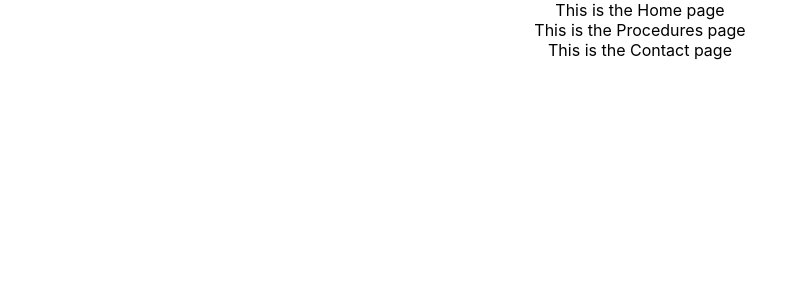
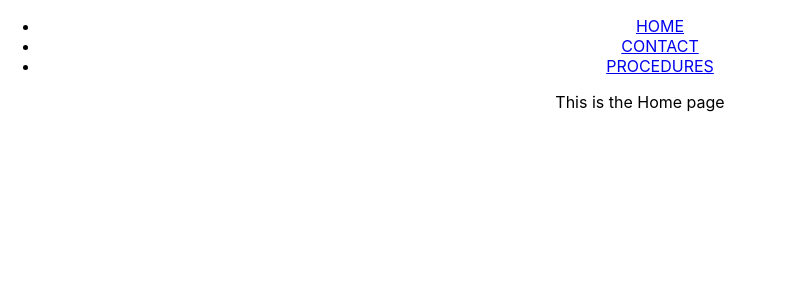
Before and after one commit to sschneeberg/react-dentist, a React (Create React App) app: page / in a window 1280 px wide. Shown: the top 300 px of the page, without its empty margins (0-785 px from the left). Built offline with nearby package versions, Linux system fonts and the light colour scheme.

Commit message:
Add routes

```diff
--- a/package.json
+++ b/package.json
@@ -8,6 +8,7 @@
     "@testing-library/user-event": "^12.5.0",
     "react": "^17.0.1",
     "react-dom": "^17.0.1",
+    "react-router-dom": "^5.2.0",
     "react-scripts": "4.0.1",
     "web-vitals": "^0.2.4"
   },
--- a/src/App.js
+++ b/src/App.js
@@ -1,15 +1,31 @@
-import './App.css';
+import { BrowserRouter, Route } from 'react-router-dom';
 import Home from './Components/Home';
 import Procedures from './Components/Procedures';
 import Contact from './Components/Contact';
+import './App.css';
 
 function App() {
     return (
-        <div className="App">
-            <Home />
-            <Procedures />
-            <Contact />
-        </div>
+        <BrowserRouter>
+            <div className="App">
+                <nav>
+                    <ul>
+                        <li>
+                            <a href="/">HOME</a>
+                        </li>
+                        <li>
+                            <a href="/contact">CONTACT</a>
+                        </li>
+                        <li>
+                            <a href="/procedures">PROCEDURES</a>
+                        </li>
+                    </ul>
+                </nav>
+                <Route path="/" exact component={Home} />
+                <Route path="/procedures" component={Procedures} />
+                <Route path="/contact" component={Contact} />
+            </div>
+        </BrowserRouter>
     );
 }
 
```
Also changed, not shown: 2 other files (tests, documents, lock files or other folders).
